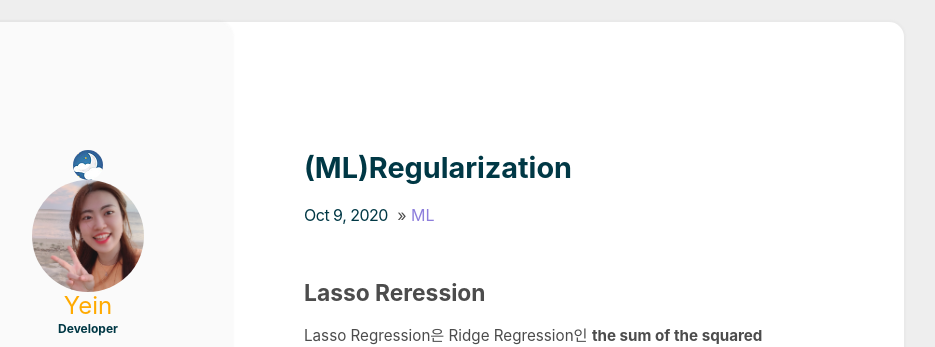
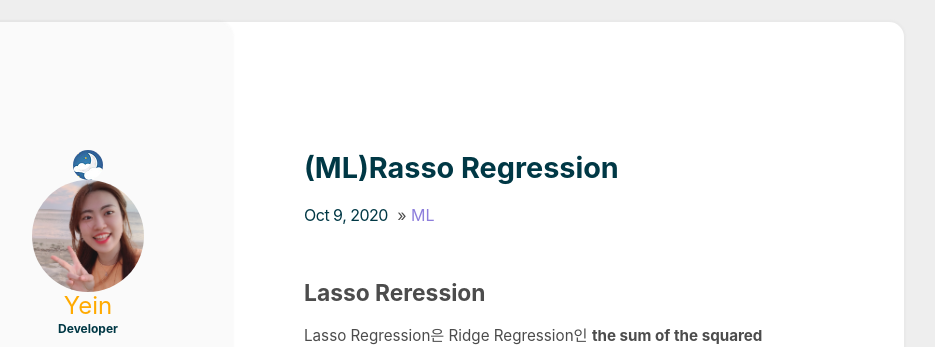
Before and after one commit to YeinHeo/yeinheo.github.io, a Jekyll site: the page built from _posts/2020-10-09-[ML]Lasso Regression.md, in a window 1280 px wide. Shown: the top 347 px of the page, without its empty margins (216-1151 px from the left). Built offline with Jekyll 4.4.1, drawn with Linux system fonts in a browser that asks for light colours.

Commit message:
Update 2020-10-09-[ML]Lasso Regression.md

```diff
--- a/_posts/2020-10-09-[ML]Lasso Regression.md
+++ b/_posts/2020-10-09-[ML]Lasso Regression.md
@@ -1,5 +1,5 @@
 ---
-title: (ML)Regularization
+title: (ML)Rasso Regression
 categories: [ML]
 comments: true
 ---
```
